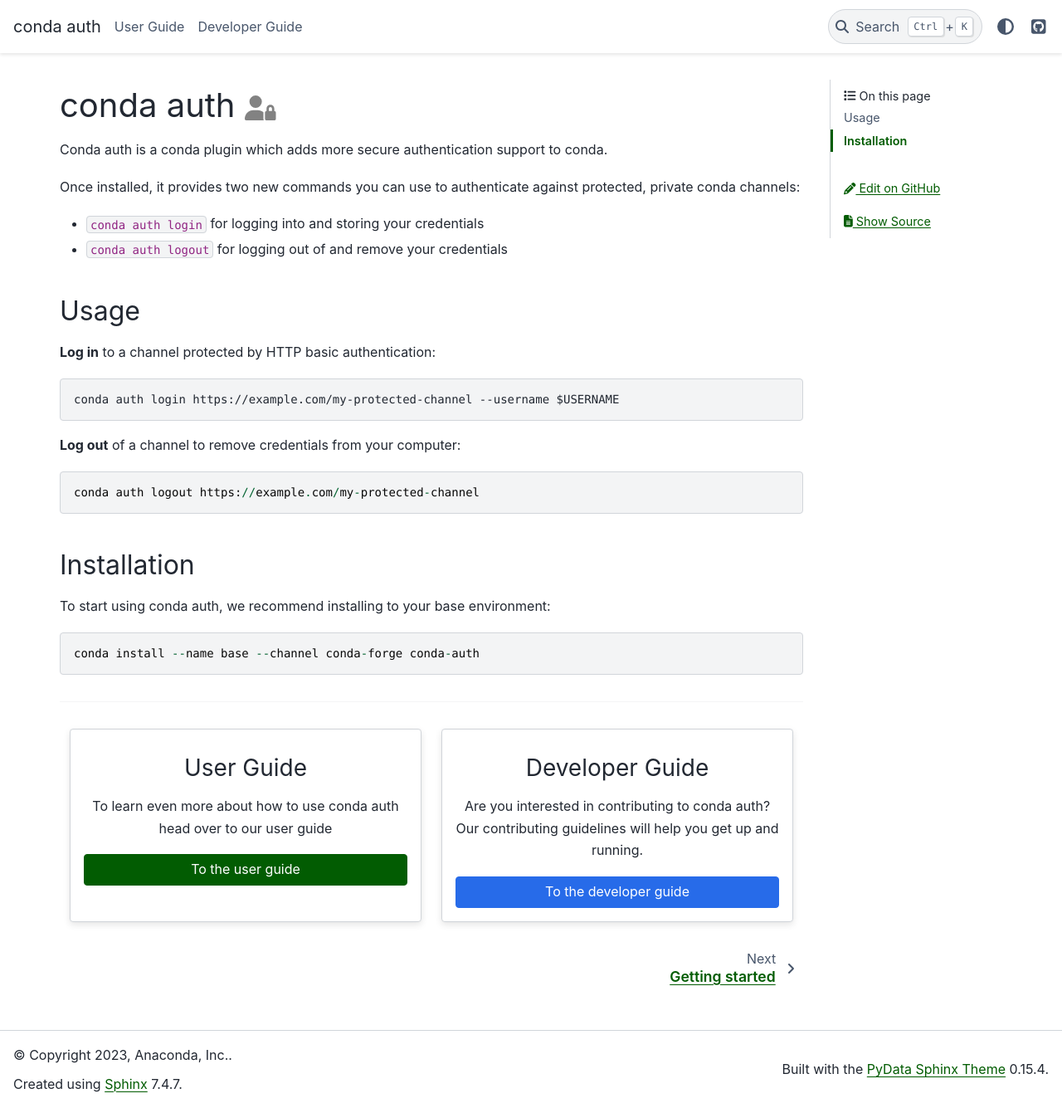
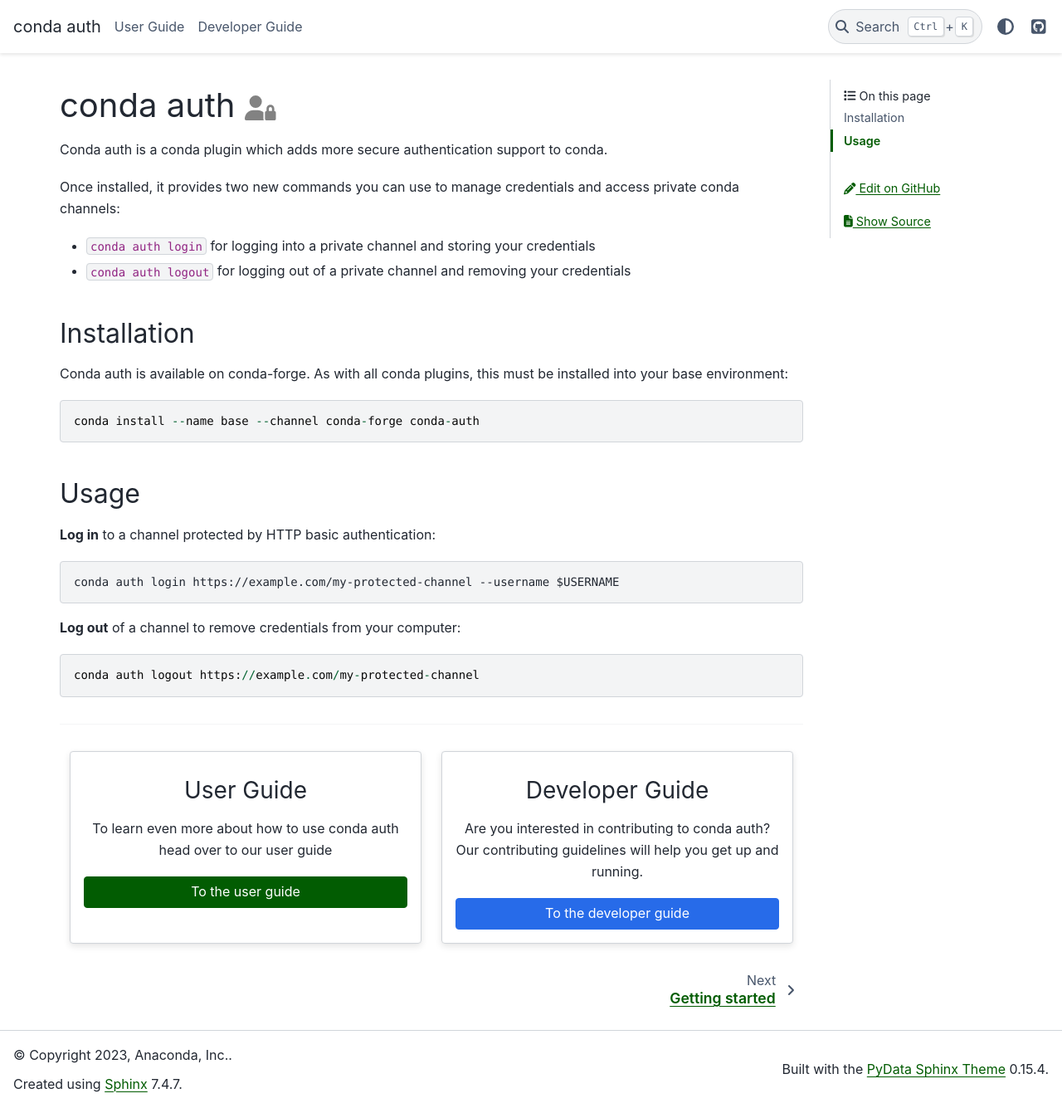
Before and after one commit to conda-incubator/conda-auth, a Sphinx documentation site: the page built from docs/index.md, in a window 1280 px wide and 1335 px high. Shown: the whole window at 83% size. Built offline with Sphinx 7.4.7 and the PyData theme 0.15.4, drawn with Linux system fonts in a browser that asks for light colours.

Commit message:
Update index.md

````diff
--- a/docs/index.md
+++ b/docs/index.md
@@ -8,14 +8,22 @@
 Developer Guide <dev/index>
 ```
 
-
 Conda auth is a conda plugin which adds more secure authentication support to conda.
 
-Once installed, it provides two new commands you can use to authenticate against
-protected, private conda channels:
+Once installed, it provides two new commands you can use to manage credentials and
+access private conda channels:
 
-- `conda auth login` for logging into and storing your credentials
-- `conda auth logout` for logging out of and remove your credentials
+- `conda auth login` for logging into a private channel and storing your credentials
+- `conda auth logout` for logging out of a private channel and removing your credentials
+
+## Installation
+
+Conda auth is available on conda-forge. As with all conda plugins, this must be installed
+into your base environment:
+
+```
+conda install --name base --channel conda-forge conda-auth
+```
 
 ## Usage
 
@@ -29,14 +37,6 @@
 
 ```
 conda auth logout https://example.com/my-protected-channel
-```
-
-## Installation
-
-To start using conda auth, we recommend installing to your base environment:
-
-```
-conda install --name base --channel conda-forge conda-auth
 ```
 
 <hr style="margin-bottom: 2em; margin-top: 2em" />
````
